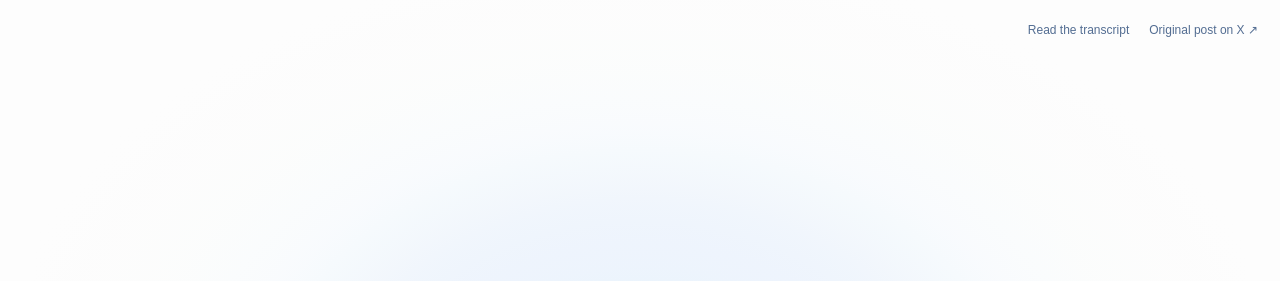
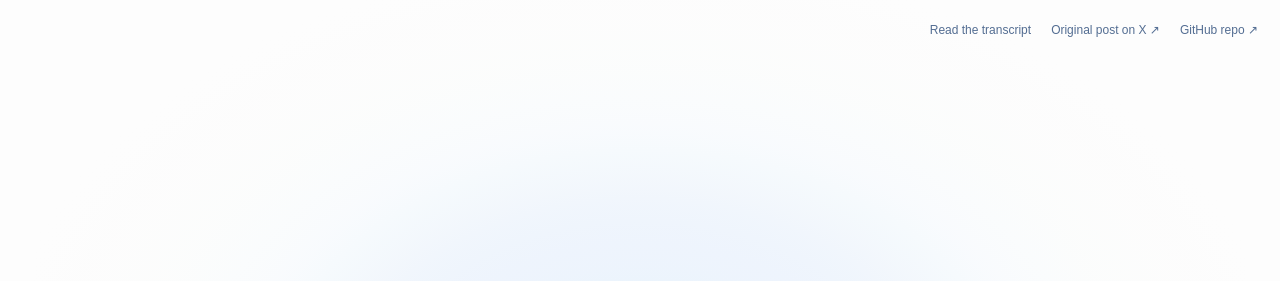
Before and after one commit to TylerRajotte/button-challenge, a website built with Vite: page index.html in a window 1280 px wide. Shown: the top 281 px of the page. Built offline with nearby package versions, Linux system fonts and the light colour scheme; animation ran at ten frames a second.

Commit message:
Add GitHub repository links to the demo and transcript

```diff
--- a/scripts/test-pages.mjs
+++ b/scripts/test-pages.mjs
@@ -9,6 +9,7 @@ assert.equal(await page.locator('.touchpad').isVisible(),false);assert.equal(awa
 await page.getByRole('button',{name:'Use touchpad',exact:true}).tap();assert.ok(await page.locator('.touchpad').isVisible());
 await page.getByRole('button',{name:'Close touchpad'}).tap();assert.equal(await page.locator('.touchpad').isVisible(),false);
 assert.equal(await page.getByRole('link',{name:'Original post on X'}).getAttribute('href'),'https://x.com/raul_dronca/status/2093270659824529461');
+assert.equal(await page.getByRole('link',{name:'GitHub repo'}).getAttribute('href'),'https://github.com/TylerRajotte/button-challenge');
 fs.mkdirSync('evidence/publication',{recursive:true});await page.screenshot({path:'evidence/publication/mobile-default.png'});
 await page.getByRole('link',{name:'Read the transcript'}).tap();await page.waitForSelector('.message');assert.equal(await page.locator('.message').count(),37);assert.ok(await page.locator('.message-body strong').count()>0);assert.ok(await page.locator('.message-body ul li').count()>0);
 assert.ok(await page.locator('body').innerText().then(t=>t.includes('[private development address redacted]')));
--- a/src/main.js
+++ b/src/main.js
@@ -194,6 +194,6 @@ createReplay({stage,
 
 if(!new URLSearchParams(location.search).has('clean')){
   const links=document.createElement('nav');links.className='site-links';links.setAttribute('aria-label','About this recreation');
-  links.innerHTML=`<a href="${asset('transcript.html')}">Read the transcript</a><a href="${sourcePost}" target="_blank" rel="noopener noreferrer">Original post on X ↗</a>`;
+  links.innerHTML=`<a href="${asset('transcript.html')}">Read the transcript</a><a href="${sourcePost}" target="_blank" rel="noopener noreferrer">Original post on X ↗</a><a href="https://github.com/TylerRajotte/button-challenge" target="_blank" rel="noopener noreferrer">GitHub repo ↗</a>`;
   document.body.append(links);
 }
--- a/src/style.css
+++ b/src/style.css
@@ -59,7 +59,7 @@ body.compare #app {overflow:visible;}
 .compare .touchpad-toggle {position:relative;right:auto;bottom:auto;display:block;margin:14px 24px 24px auto;}
 .compare .touchpad-toggle[hidden] {display:none;}
 
-.site-links{position:fixed;top:22px;right:22px;display:flex;gap:20px;z-index:9;font:12px/1.4 Arial,sans-serif;}
+.site-links{flex-wrap:wrap;row-gap:10px;position:fixed;top:22px;right:22px;display:flex;gap:20px;z-index:9;font:12px/1.4 Arial,sans-serif;}
 .site-links a{color:#536d92;text-decoration:none;}
 .site-links a:hover{text-decoration:underline;}
 body.compare .site-links{position:static;justify-content:center;padding:8px 16px 28px;flex-wrap:wrap;}
```
Also changed, not shown: transcript.html (+1 -1 lines).
